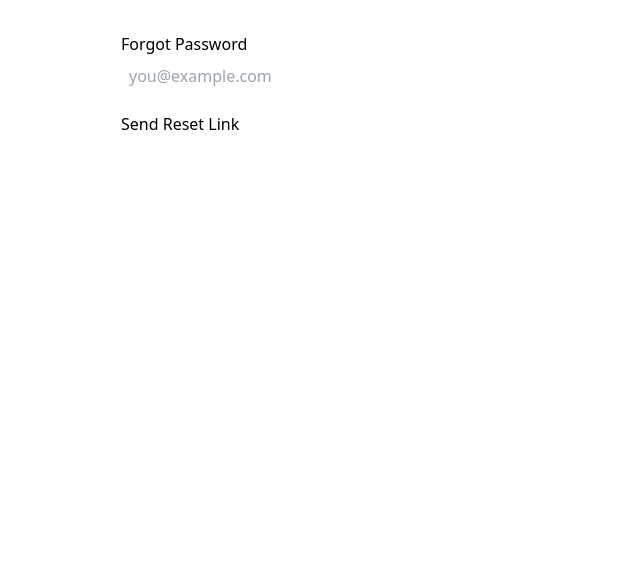
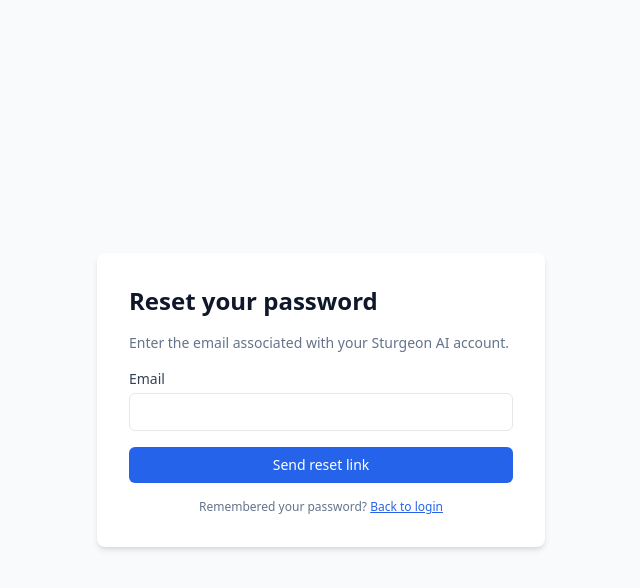
Before and after one commit to Haroldtrapier/sturgeon-ai, a Next.js app: page /forgot-password in a window 1280 px wide. Shown: the top 588 px of the page, without its empty margins (319-959 px from the left). Built offline with nearby package versions, Linux system fonts and the light colour scheme; no server answers.

Commit message:
Implement forgot-password functionality with new UI and API endpoint
Co-authored-by: Haroldtrapier <58009380+Haroldtrapier@users.noreply.github.com>

```diff
--- /dev/null
+++ b/app/api/auth/forgot-password/route.ts
@@ -0,0 +1,75 @@
+import { NextRequest, NextResponse } from 'next/server';
+import { createClient } from '@supabase/supabase-js';
+
+// Enable CORS
+const corsHeaders = {
+  'Access-Control-Allow-Origin': '*',
+  'Access-Control-Allow-Methods': 'POST, OPTIONS',
+  'Access-Control-Allow-Headers': 'Content-Type, Authorization',
+};
+
+export async function OPTIONS() {
+  return NextResponse.json({}, { headers: corsHeaders });
+}
+
+export async function POST(request: NextRequest) {
+  try {
+    // Parse request body
+    const body = await request.json();
+    const { email } = body;
+
+    // Validate input
+    if (!email) {
+      return NextResponse.json(
+        { error: 'Email is required' },
+        { status: 400, headers: corsHeaders }
+      );
+    }
+
+    // Check environment variables
+    const supabaseUrl = process.env.NEXT_PUBLIC_SUPABASE_URL;
+    const supabaseAnonKey = process.env.NEXT_PUBLIC_SUPABASE_ANON_KEY;
+
+    if (!supabaseUrl || !supabaseAnonKey) {
+      console.error('Missing Supabase environment variables');
+      return NextResponse.json(
+        { error: 'Server configuration error. Please contact support.' },
+        { status: 500, headers: corsHeaders }
+      );
+    }
+
+    // Create Supabase client
+    const supabase = createClient(supabaseUrl, supabaseAnonKey);
+
+    // Get the origin for redirect URL
+    const origin = request.headers.get('origin') || 'https://sturgeon-ai.vercel.app';
+
+    // Send password reset email
+    const { error } = await supabase.auth.resetPasswordForEmail(email, {
+      redirectTo: `${origin}/reset-password`,
+    });
+
+    if (error) {
+      console.error('Supabase password reset error:', error);
+      return NextResponse.json(
+        { error: error.message },
+        { status: 400, headers: corsHeaders }
+      );
+    }
+
+    // Return success
+    return NextResponse.json(
+      {
+        success: true,
+        message: 'Check your email for a reset link.',
+      },
+      { status: 200, headers: corsHeaders }
+    );
+  } catch (error: any) {
+    console.error('Password reset error:', error);
+    return NextResponse.json(
+      { error: error.message || 'An unexpected error occurred' },
+      { status: 500, headers: corsHeaders }
+    );
+  }
+}
--- a/app/forgot-password/page.tsx
+++ b/app/forgot-password/page.tsx
@@ -1,46 +1,77 @@
-"use client";
-import { useState } from 'react';
-import { supabase } from '../../utils/supabaseClient';
+'use client';
+
+import { FormEvent, useState } from 'react';
 
 export default function ForgotPasswordPage() {
-  const [email, setEmail] = useState('');
-  const [message, setMessage] = useState('');
   const [loading, setLoading] = useState(false);
+  const [message, setMessage] = useState<string | null>(null);
+  const [error, setError] = useState<string | null>(null);
 
-  async function handleSubmit(e: React.FormEvent) {
+  const handleSubmit = async (e: FormEvent<HTMLFormElement>) => {
     e.preventDefault();
     setLoading(true);
-    setMessage('');
+    setMessage(null);
+    setError(null);
 
-    const origin =
-      typeof window !== 'undefined'
-        ? window.location.origin
-        : 'https://sturgeon-ai.vercel.app';
+    const formData = new FormData(e.currentTarget);
+    const email = String(formData.get('email') || '');
 
-    const { error } = await supabase.auth.resetPasswordForEmail(email, {
-      redirectTo: `${origin}/reset-password`,
+    const res = await fetch('/api/auth/forgot-password', {
+      method: 'POST',
+      headers: { 'Content-Type': 'application/json' },
+      body: JSON.stringify({ email }),
     });
 
-    if (error) setMessage(`Failed to send reset email: ${error.message}`);
-    else setMessage('Check your email for a reset link.');
-    setLoading(false);
+    const data = await res.json();
+
+    if (!res.ok) {
+      setError(data.error || 'Failed to send reset email');
+    } else {
+      setMessage(data.message || 'Check your email for a reset link.');
     }
 
+    setLoading(false);
+  };
+
   return (
-    <form onSubmit={handleSubmit} style={{ maxWidth: 400, margin: '2rem auto' }}>
-      <h1>Forgot Password</h1>
+    <div className="min-h-screen flex items-center justify-center bg-slate-50">
+      <form
+        onSubmit={handleSubmit}
+        className="w-full max-w-md bg-white shadow-md rounded-lg p-8 space-y-4"
+      >
+        <h1 className="text-2xl font-semibold text-slate-900">Reset your password</h1>
+        <p className="text-sm text-slate-500">
+          Enter the email associated with your Sturgeon AI account.
+        </p>
+
+        {error && <p className="text-sm text-red-600">{error}</p>}
+        {message && <p className="text-sm text-emerald-600">{message}</p>}
+
+        <div>
+          <label className="block text-sm font-medium text-slate-700">Email</label>
           <input
+            name="email"
             type="email"
-        value={email}
-        onChange={(e) => setEmail(e.target.value)}
-        placeholder="you@example.com"
             required
-        style={{ width: '100%', padding: 8, marginBottom: 16 }}
+            className="mt-1 w-full border rounded-md px-3 py-2 text-sm"
           />
-      <button type="submit" disabled={loading}>
-        {loading ? 'Sending...' : 'Send Reset Link'}
+        </div>
+
+        <button
+          type="submit"
+          disabled={loading}
+          className="w-full bg-blue-600 text-white py-2 rounded-md text-sm font-medium disabled:opacity-70"
+        >
+          {loading ? 'Sending reset link…' : 'Send reset link'}
         </button>
-      {message && <p>{message}</p>}
+
+        <p className="text-xs text-slate-500 text-center">
+          Remembered your password?{' '}
+          <a href="/login" className="text-blue-600 underline">
+            Back to login
+          </a>
+        </p>
       </form>
+    </div>
   );
 }
```
Also changed, not shown: .eslintrc.json (added), 1 other file (tests, documents, lock files or other folders). Lines whose indentation alone changed are shown as unchanged.
